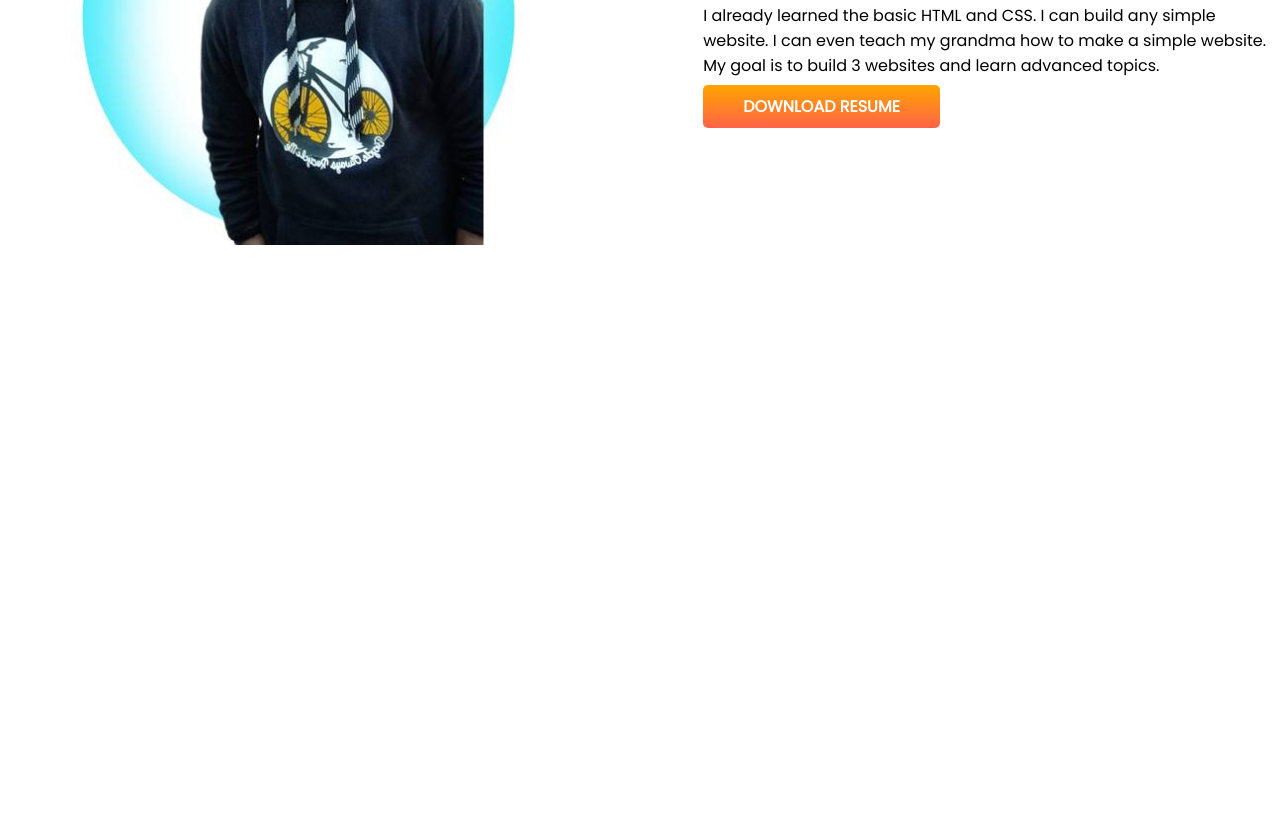
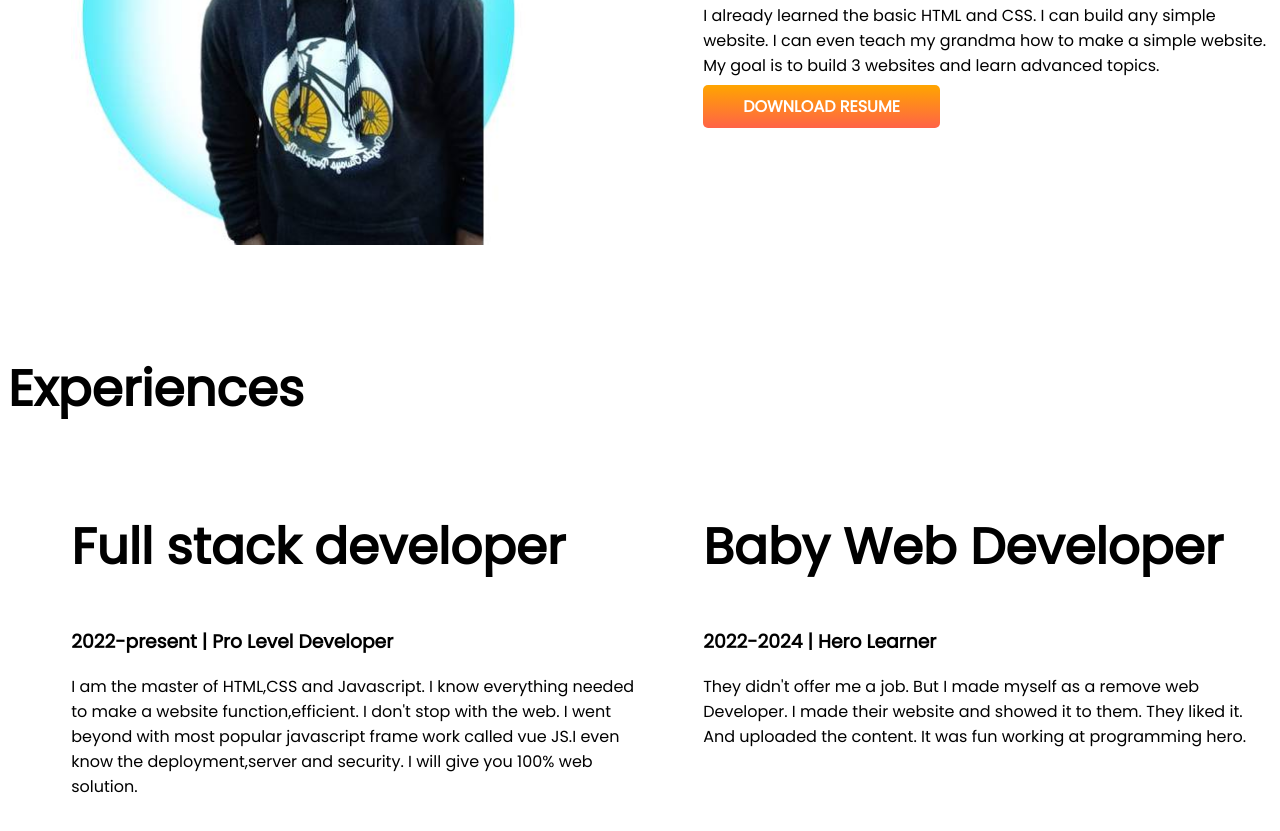
Before and after one commit to obaiduli/developer-portfolio, a plain HTML site: page index.html in a window 1280 px wide. Shown: the part 805-1636 px from the top of the page. Before the commit the page ends 1157 px from the top, so only its background shows below. Drawn offline with Linux system fonts and the light colour scheme.

Commit message:
something-added

```diff
--- a/index.html
+++ b/index.html
@@ -13,7 +13,7 @@
 </head>
 
 <body>
-    <section class="top-banner">
+    <section class="top-banner flexible-container">
         <div class="cool">
             <h1>Welcome To</h1>
             <h1><span class="orange">Showrov Islam</span> World</h1>
@@ -28,7 +28,7 @@
             <img src="showrov-Islam-removebg-preview (1).jpg" alt="">
         </div>
     </section>
-    <section class="dream-big">
+    <section class="dream-big flexible-container">
         <div class="cool">
             <img src="middle-460.jpg" alt="">
         </div>
@@ -41,6 +41,26 @@
         </div>
 
     </section>
+    <section class="experience-area">
+        <h1>Experiences</h1>
+        <div class="flexible-container">
+            <div class="cool">
+                <h1>Full stack developer</h1>
+                <h3>2022-present | Pro Level Developer</h3>
+                <p>I am the master of HTML,CSS and Javascript. I know everything needed to make a website
+                    function,efficient. I don't stop with the web. I went beyond with most popular javascript frame work
+                    called vue JS.I even know the deployment,server and security. I will give you 100% web solution.</p>
+            </div>
+            <div class="cool">
+                <h1>Baby Web Developer</h1>
+                <h3>2022-2024 | Hero Learner</h3>
+                <p>They didn't offer me a job. But I made myself as a remove web Developer. I made their website and
+                    showed
+                    it to them. They liked it. And uploaded the content. It was fun working at programming hero.</p>
+            </div>
+        </div>
+
+    </section>
 
 </body>
 
--- a/style.css
+++ b/style.css
@@ -10,7 +10,7 @@ h1 {
     color: orange;
 }
 
-section {
+.flexible-container {
     display: flex;
     margin-bottom: 100px;
 }
```
